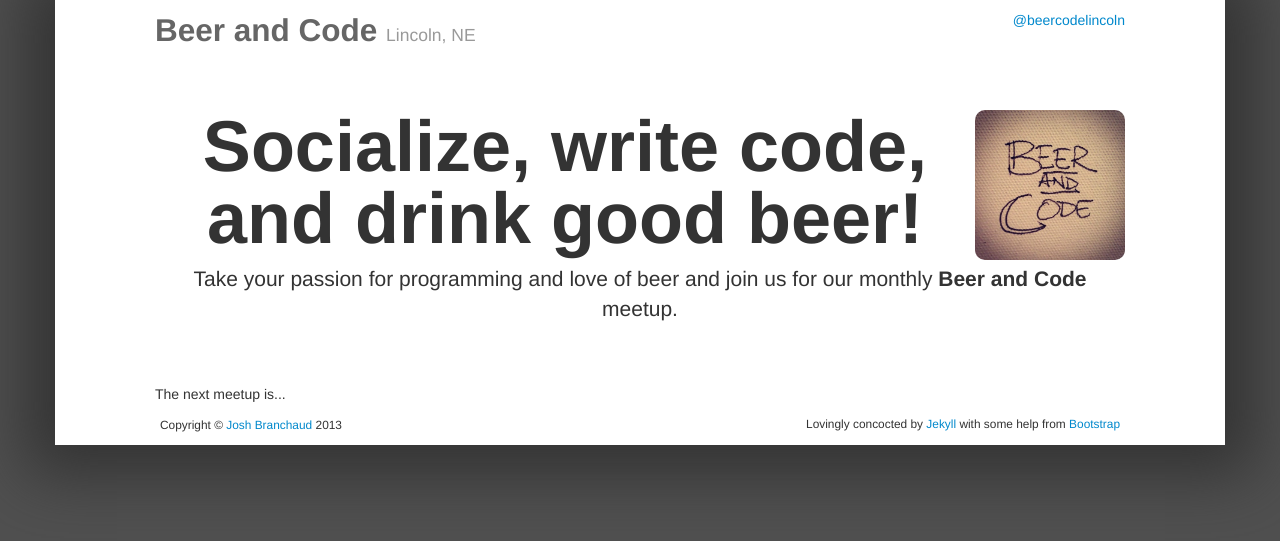
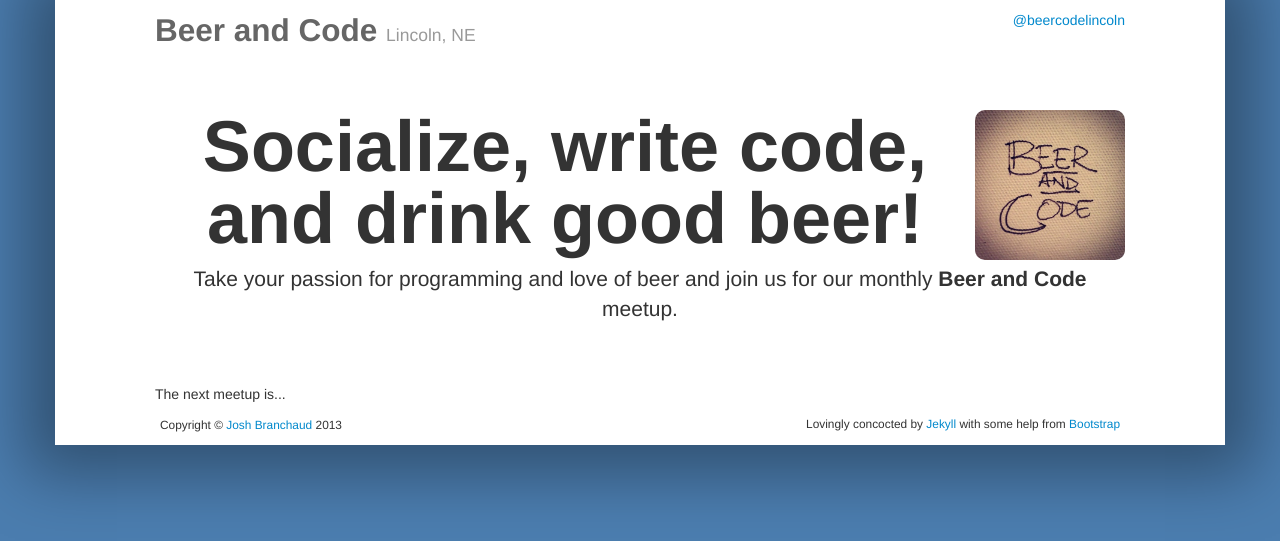
Before and after one commit to beercodelincoln/beercodelincoln.github.io, a Jekyll site: the page built from index.md, in a window 1280 px wide. Shown: the top 541 px of the page. Built offline with Jekyll 4.4.1, drawn with Linux system fonts in a browser that asks for light colours; nearby versions of some CDN libraries; library files that are not in the unit come from our copies.

Commit message:
Updating the background color to a light blue to move away from the completely grayscale color scheme.

```diff
--- a/css/styles.css
+++ b/css/styles.css
@@ -1,10 +1,10 @@
 body {
-    background: rgba(80,80,80,1.0);
+    background: rgba(75, 125, 175, 1);
 }
 
 div.container {
     background: white;
-    box-shadow: 0px 0px 60px 30px;
+    box-shadow: 0px 0px 60px 30px rgba(0,0,0,0.35);
 }
 
 div.container header h2 {
```
